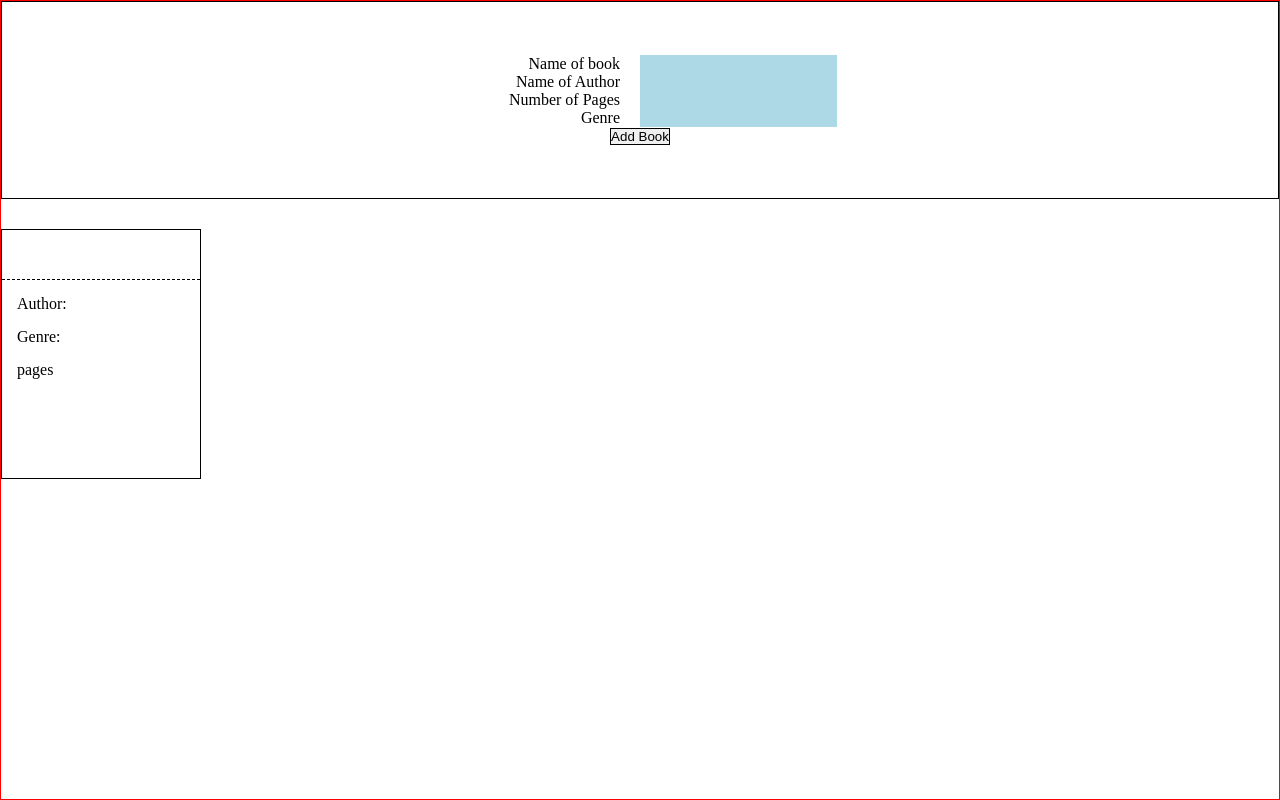
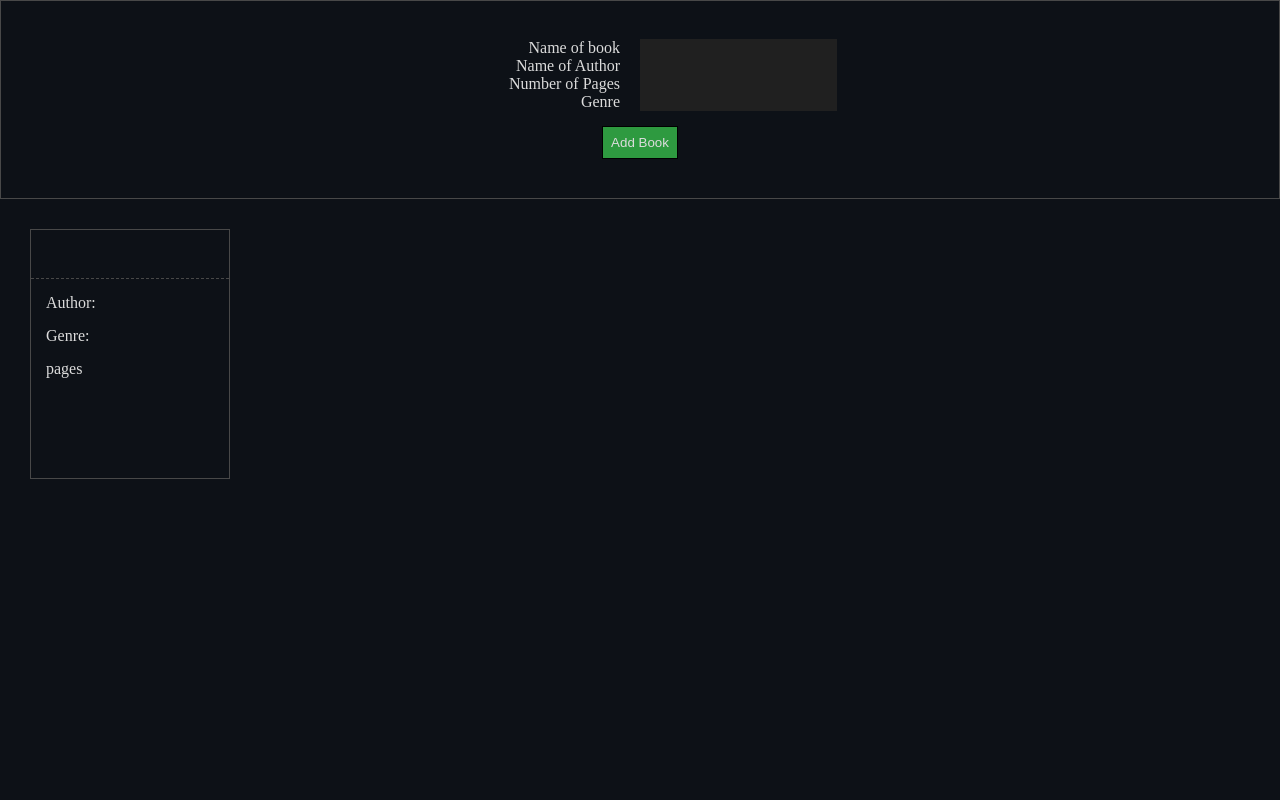
Before and after one commit to RTSolutionsLarry/odinLibrary, a plain HTML site: page index.html in a window 1280 px wide. Both pictures are taken after a click on the button "Add Book". Drawn offline with Linux system fonts and the light colour scheme.

Commit message:
Change theme to dark mode

```diff
--- a/style.css
+++ b/style.css
@@ -1,16 +1,24 @@
+:root {
+    --main-background-color: #0d1117;
+    --input-background-color: #202020;
+    --main-font-color: #DCDCDC;
+    --line-color: #484848;
+    --button-background-color: rgb(46, 154, 64);
+}
+
 * {
     box-sizing: border-box;
     margin: 0;
     border: 0;
     padding: 0;
+    color: var(--main-font-color);
 }
 
 .appWrapper {
     display: grid;
     grid-template-rows: 2fr 5fr;
     height: 100vh;
-    border: 1px solid red;
-
+    background-color: var(--main-background-color);
 }
 
 .topSection {
@@ -18,7 +26,7 @@
     display: grid;
     align-items: center;
     justify-content: center;
-    border: 1px solid black;
+    border: 1px solid var(--line-color);
     margin-bottom: 30px;
 }
 
@@ -42,16 +50,19 @@
 
 .inputs {
     padding-left: 20px;
-    background-color: lightblue;
+    background-color: var(--input-background-color);
 }
 
 .buttonContainer {
+    margin-top: 15px;
     text-align: center;
-
 }
 
 .addBookButton {
     border: 1px solid black;
+    background-color: var(--button-background-color);
+    padding: 8px;
+
 }
 
 .cardsContainer {
@@ -64,14 +75,14 @@
     height: 250px;
     width: 200px;
     margin: 0 30px;
-    border: 1px solid black;
+    border: 1px solid var(--line-color);
     display: grid;
     grid-template-rows: 1fr 4fr;
-    margin: 0 0 30px 0;
+    margin: 0 30px 30px 30px;
 }
 
 .cardHeader {
-    border-bottom: dashed 1px black;
+    border-bottom: dashed 1px var(--line-color);
     display: grid;
     grid-template-columns: 1fr;
     grid-template-rows: 1fr;
```
